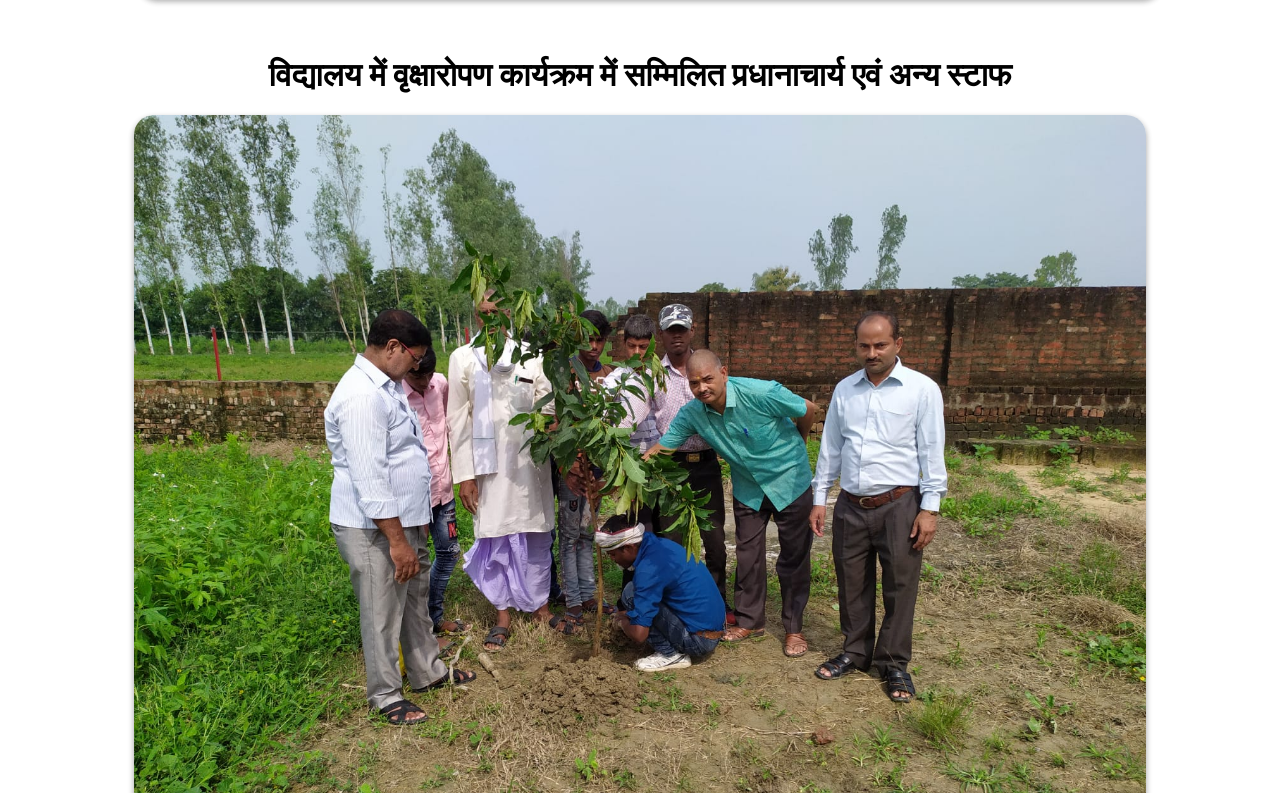
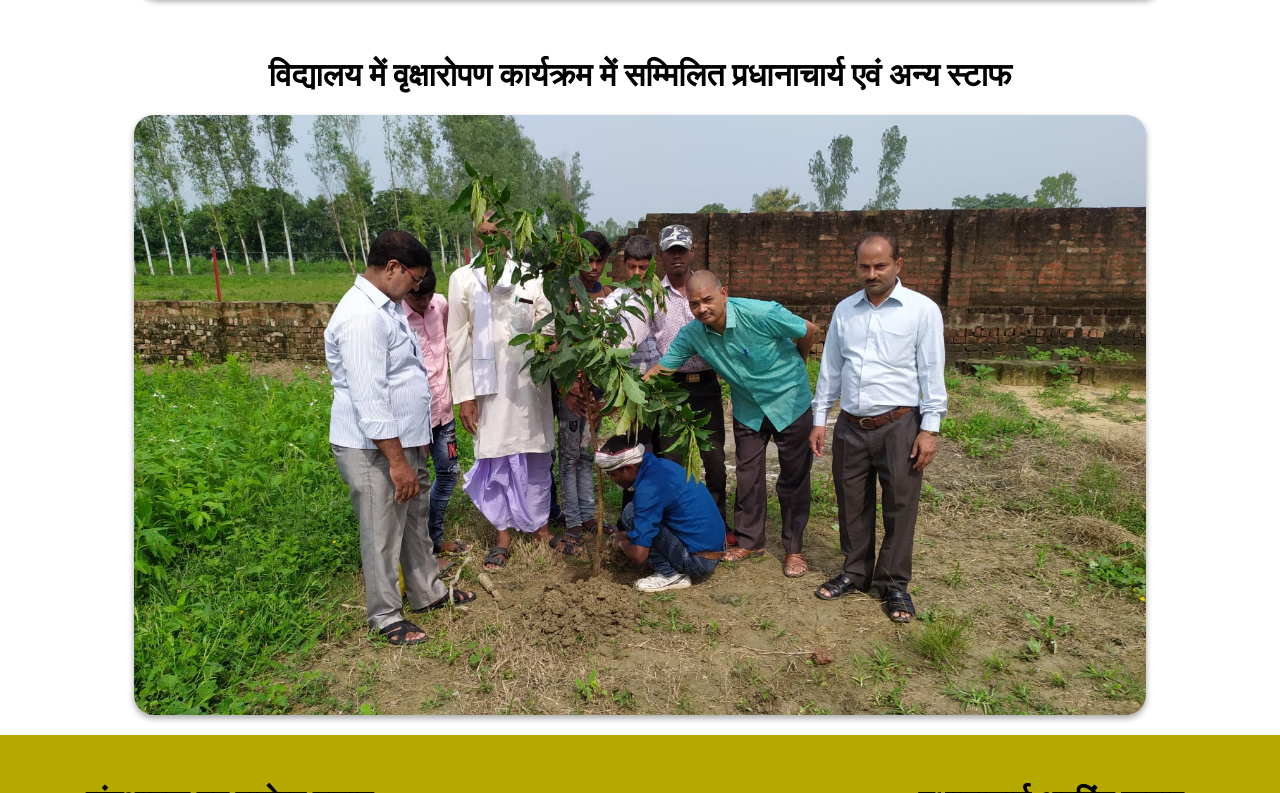
Before and after one commit to jamesfrye420/School-Website, a Next.js app: page / in a window 1280 px wide. Shown: the part 887-1680 px from the top of the page. Built offline with nearby package versions, Linux system fonts and the light colour scheme.

Commit message:
final draft curriculum image hieght revised

```diff
--- a/package.json
+++ b/package.json
@@ -6,7 +6,8 @@
     "dev": "next dev",
     "build": "next build",
     "start": "next start",
-    "lint": "next lint"
+    "lint": "next lint",
+    "export": "next export"
   },
   "dependencies": {
     "@fortawesome/fontawesome-svg-core": "^6.1.1",
--- a/styles/Curriculums.module.css
+++ b/styles/Curriculums.module.css
@@ -1,13 +1,13 @@
 .treeimage {
   position: relative;
   display: flex;
-
   flex-direction: column;
   align-items: center;
 }
 .treeimage img {
+  object-fit: cover;
+  max-height: 600px;
   width: 79%;
-  height: 30%;
   border-radius: 20px;
   margin-bottom: 20px;
   box-shadow: rgba(0, 0, 0, 0.16) 0px 3px 6px, rgba(0, 0, 0, 0.23) 0px 3px 6px;
```
